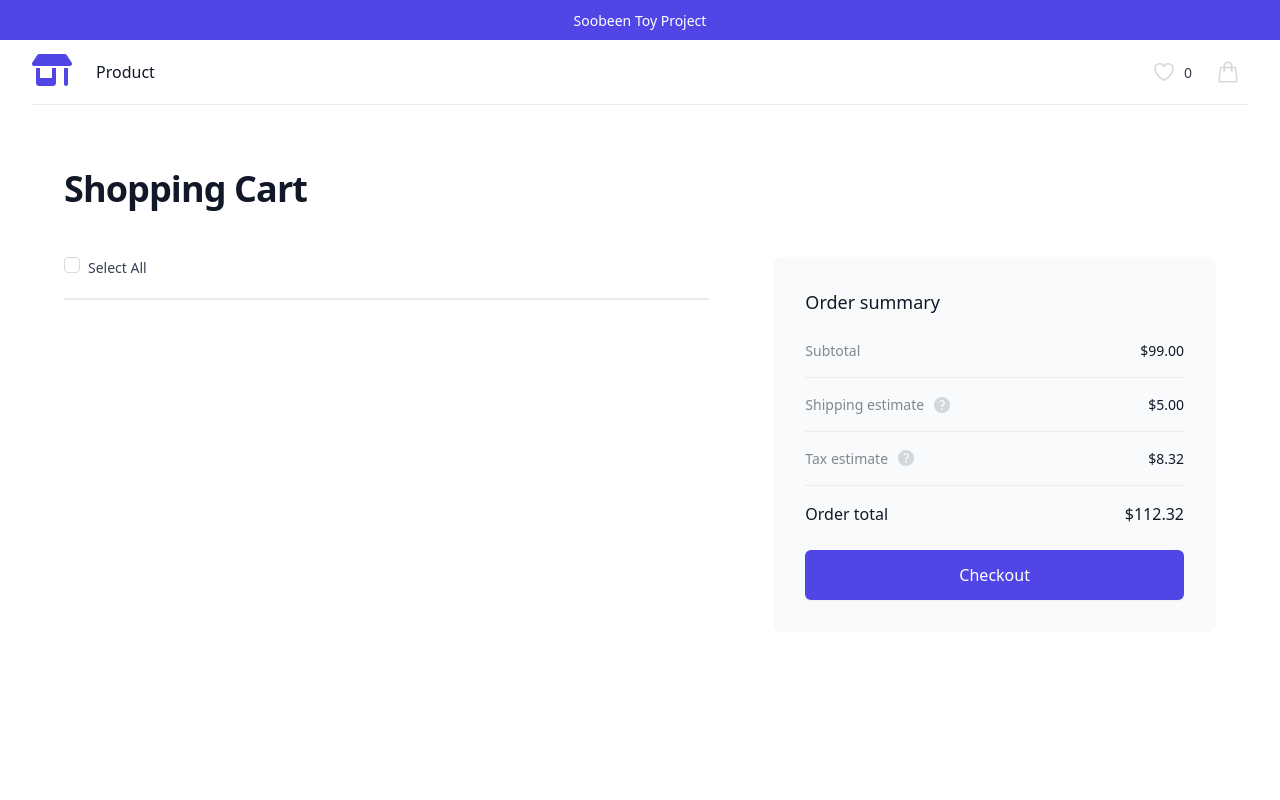
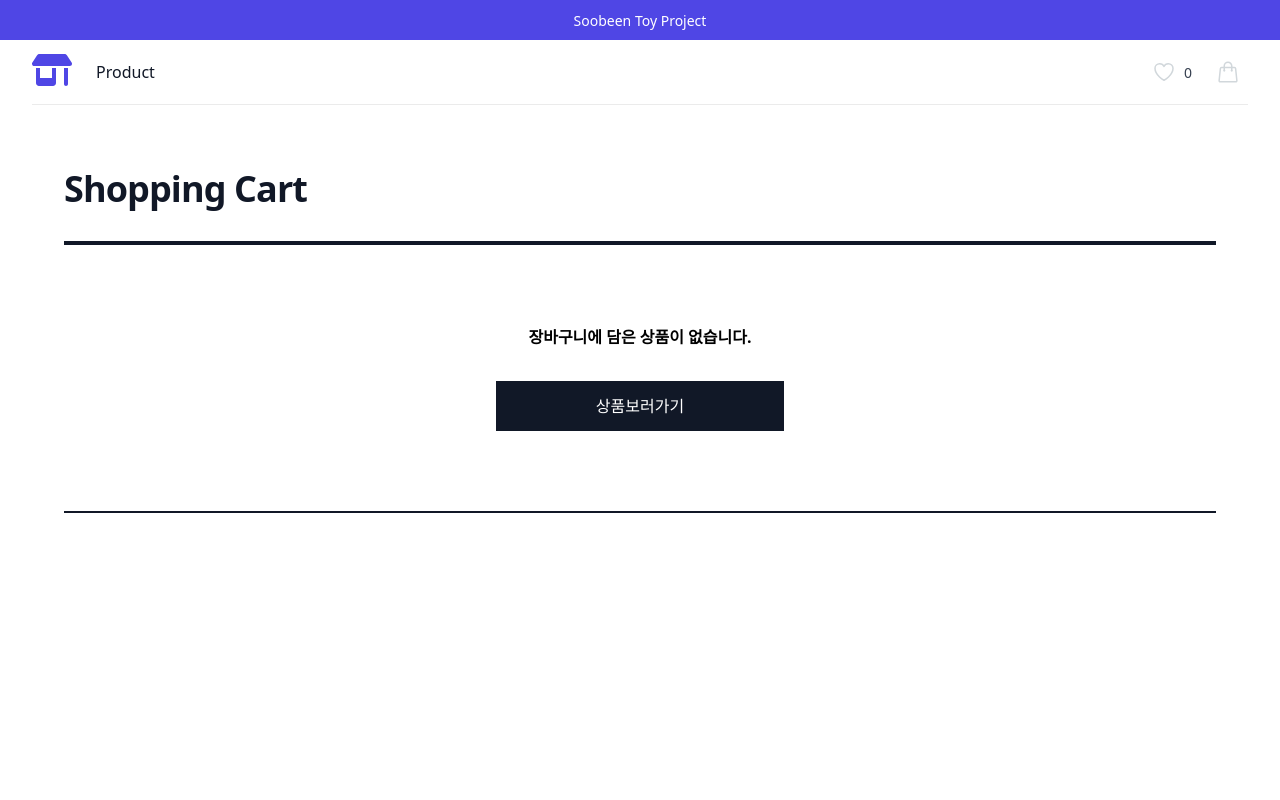
Before and after one commit to s00been/shopping-mall, a React (Vite) app: page /cart in a window 1280 px wide. Shown: the top 800 px of the page. Built offline with nearby package versions, Linux system fonts and the light colour scheme.

Commit message:
장바구니 비었을 때 ui 작업

```diff
--- a/src/mocks/handlers.ts
+++ b/src/mocks/handlers.ts
@@ -7,13 +7,25 @@ import mockProducts from "../data/mockProducts.json";
 
 // 로컬스토리지에서 장바구니 데이터를 가져오거나, 없으면 빈 객체로 초기화
 const loadCartData = () => {
-  const savedCartData = localStorage.getItem("cartData");
-  return savedCartData ? JSON.parse(savedCartData) : {};
+  const savedData = localStorage.getItem("cartData");
+  if (!savedData) return {}; // 데이터가 없으면 빈 객체 반환
+
+  const { cartData, expiry } = JSON.parse(savedData);
+
+  // 만료 시간 확인
+  if (new Date().getTime() > expiry) {
+    localStorage.removeItem("cartData"); // 만료된 데이터 삭제
+    return {}; // 빈 객체 반환
+  }
+
+  return cartData; // 유효한 데이터 반환
 };
 
 // 장바구니 데이터를 로컬스토리지에 저장
 const saveCartData = (cartData) => {
-  localStorage.setItem("cartData", JSON.stringify(cartData));
+  const expiry = new Date().getTime() + 24 * 60 * 60 * 1000; // 현재 시간 + 24시간
+  const dataWithExpiry = { cartData, expiry };
+  localStorage.setItem("cartData", JSON.stringify(dataWithExpiry));
 };
 
 export const handlers = [
--- a/src/pages/cart/index.tsx
+++ b/src/pages/cart/index.tsx
@@ -1,5 +1,6 @@
 import { useState } from "react";
 import { useQuery } from "react-query";
+import { Link } from "react-router-dom";
 import { graphqlFetcher, QueryKeys } from "../../queryClient";
 import { GET_CART } from "../../graphql/cart";
 
@@ -56,13 +57,14 @@ const Cart = () => {
           Shopping Cart
         </h1>
 
+        {cartData?.length > 0 ? (
           <form className="mt-12 lg:grid lg:grid-cols-12 lg:items-start lg:gap-x-12 xl:gap-x-16">
             <section aria-labelledby="cart-heading" className="lg:col-span-7">
               <h2 id="cart-heading" className="sr-only">
                 Items in your shopping cart
               </h2>
 
-            <div className="flex items-start mb-5">
+              <div className="flex items-center mb-5">
                 {/* Checkbox */}
                 <input
                   type="checkbox"
@@ -75,7 +77,7 @@ const Cart = () => {
                   htmlFor="select-all"
                   className="ml-2 text-sm font-medium text-gray-700"
                 >
-                Select All
+                  전체 선택
                 </label>
               </div>
 
@@ -152,7 +154,9 @@ const Cart = () => {
                   <dt className="text-base font-medium text-gray-900">
                     Order total
                   </dt>
-                <dd className="text-base font-medium text-gray-900">$112.32</dd>
+                  <dd className="text-base font-medium text-gray-900">
+                    $112.32
+                  </dd>
                 </div>
               </dl>
 
@@ -166,6 +170,17 @@ const Cart = () => {
               </div>
             </section>
           </form>
+        ) : (
+          <div className="border-b-2 border-t-4 border-gray-900 mt-8 py-20 text-center">
+            <p className="font-bold">장바구니에 담은 상품이 없습니다.</p>
+            <Link
+              to={`/products`}
+              className="mt-8 flex mx-auto w-1/4 items-center justify-center  border border-transparent bg-gray-900 px-8 py-3 text-base font-medium text-white hover:bg-indigo-600 focus:outline-none focus:ring-2 focus:ring-indigo-500 focus:ring-offset-2 focus:ring-offset-gray-50"
+            >
+              상품보러가기
+            </Link>
+          </div>
+        )}
       </main>
     </div>
   );
```
Lines whose indentation alone changed are shown as unchanged.
